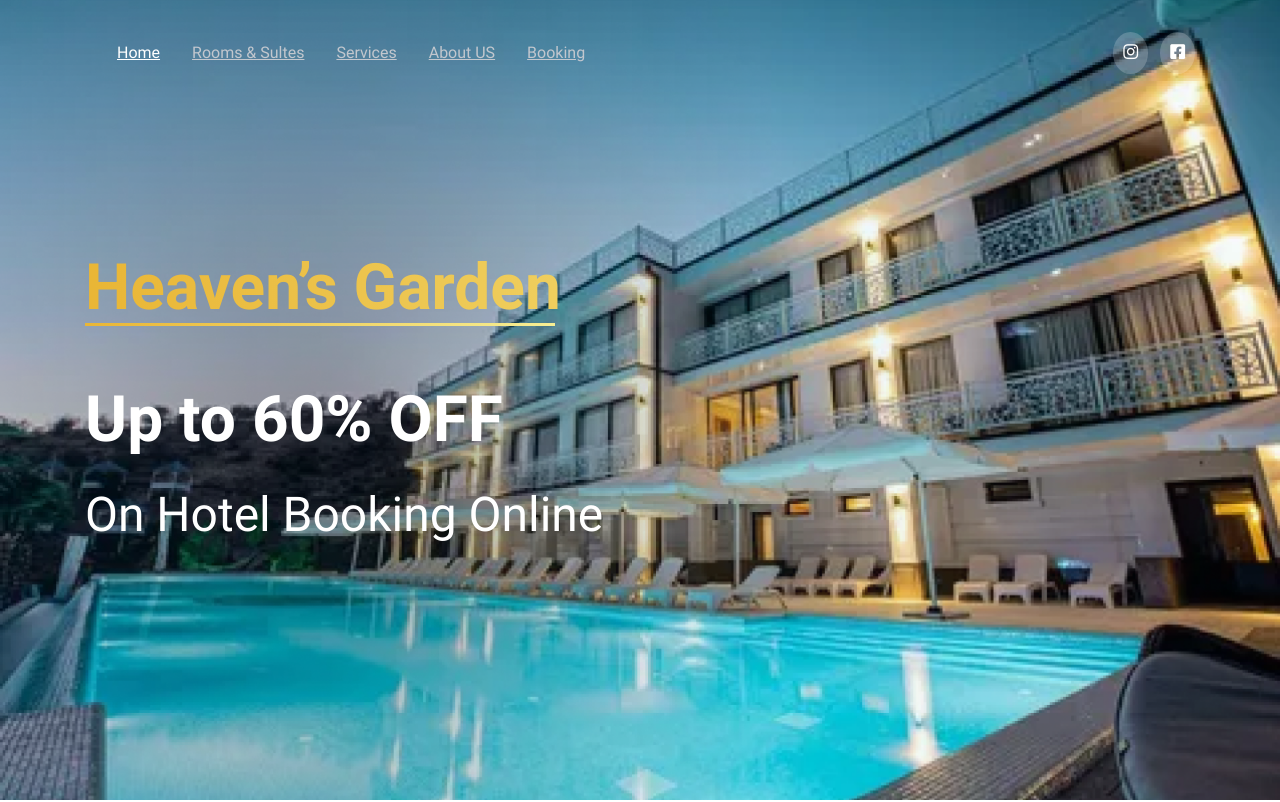
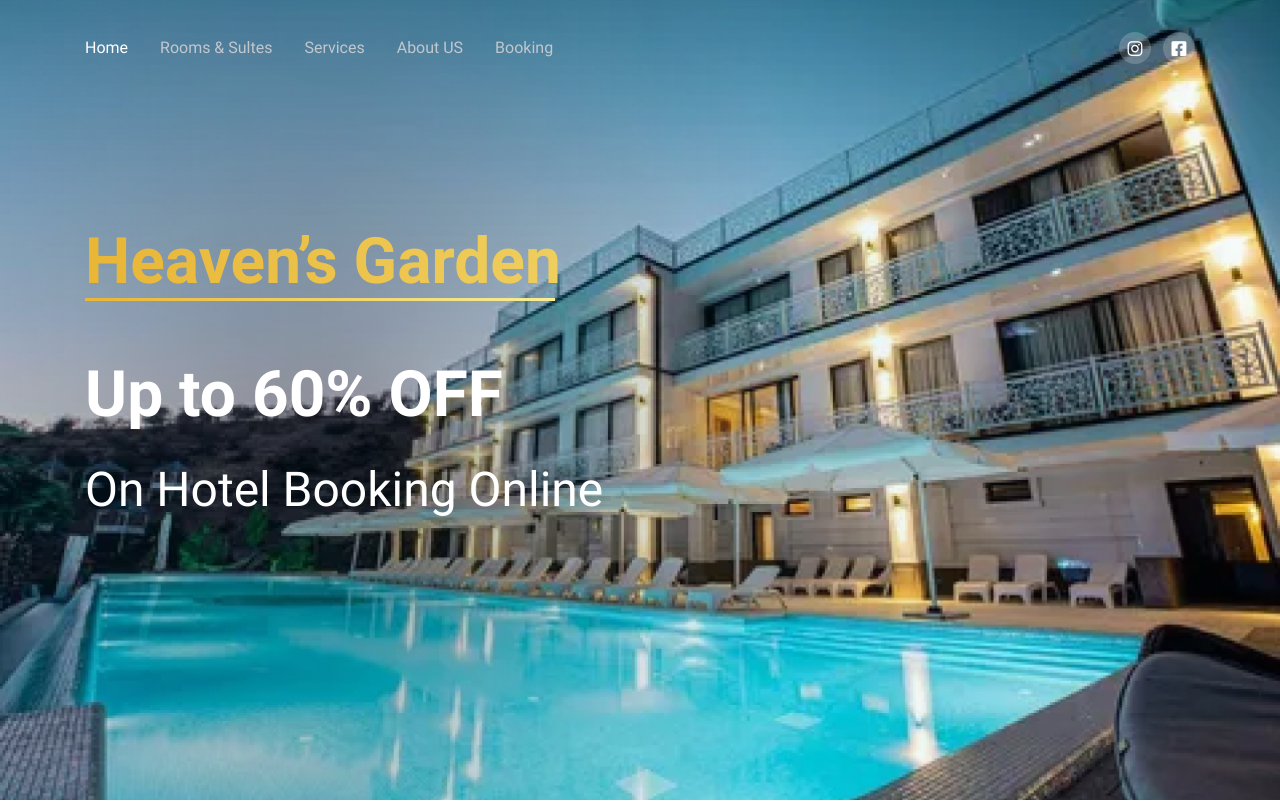
Before and after one commit to shoislom15/heavensgarden, a plain HTML site: page index.html in a window 1280 px wide. Shown: the top 802 px of the page. Drawn offline with nearby package versions, Linux system fonts and the light colour scheme.

Commit message:
icon buttons corrected and room cards responsivity corrected

```diff
--- a/css/style.scss
+++ b/css/style.scss
@@ -15,10 +15,12 @@ body {
 
 ul {
   list-style: none;
+  margin: 0 !important;
+  padding: 0 !important;
 }
 
 a {
-  text-decoration: none;
+  text-decoration: none !important;
 }
 
 .customContainer {
@@ -26,6 +28,15 @@ a {
   width: 100%;
   margin: 0 auto;
   padding: 0 15px;
+}
+
+.social_icon {
+  width: 32px;
+  height: 32px;
+  padding: 0 !important;
+  display: flex;
+  align-items: center;
+  justify-content: center;
 }
 
 $--primary-color: #237cf1;
@@ -73,10 +84,8 @@ $--ternary-color: #333333;
         .header__link {
           border-radius: 50%;
           margin-left: 12px;
-          padding: 8px 10px;
           color: #fff;
           background: rgba(255, 255, 255, 0.2);
-          display: inline-block;
           font-size: 17px;
           transition: all 0.5s ease;
           &:hover {
@@ -597,10 +606,8 @@ footer {
         .footer__link {
           border-radius: 50%;
           margin: 0 8px;
-          padding: 8px 10px;
           color: #fff;
           background: rgba(255, 255, 255, 0.2);
-          display: inline-block;
           font-size: 17px;
           margin-bottom: 40px;
           transition: all 0.5s ease;
--- a/index.html
+++ b/index.html
@@ -48,7 +48,7 @@
               <a
                 target="_blank"
                 href="https://www.instagram.com/heaven.s_garden/"
-                class="header__link"
+                class="header__link social_icon"
                 ><i class="fab fa-instagram"></i
               ></a>
             </li>
@@ -56,7 +56,7 @@
               <a
                 target="_blank"
                 href="https://www.facebook.com/heavensgardenuzb/"
-                class="header__link"
+                class="header__link social_icon"
                 ><i class="fab fa-facebook-square"></i
               ></a>
             </li>
@@ -425,7 +425,7 @@
                 <a
                   target="_blank"
                   href="https://www.instagram.com/heaven.s_garden/"
-                  class="footer__link"
+                  class="footer__link social_icon"
                   ><i class="fab fa-instagram"></i
                 ></a>
               </li>
@@ -433,7 +433,7 @@
                 <a
                   target="_blank"
                   href="https://www.facebook.com/heavensgardenuzb/"
-                  class="footer__link"
+                  class="footer__link social_icon"
                   ><i class="fab fa-facebook-square"></i
                 ></a>
               </li>
```
Also changed, not shown: css/style.css, 1 other file.
